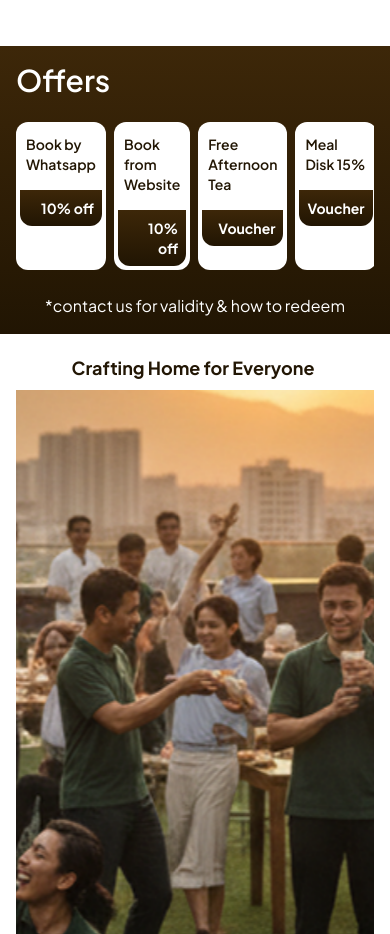
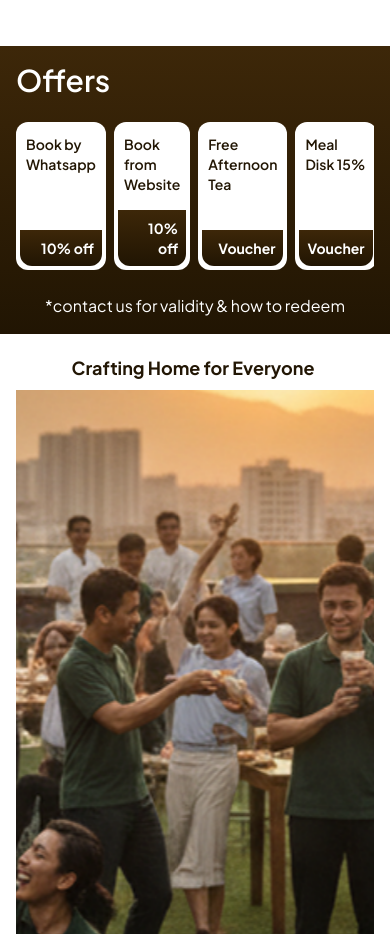
Before and after one commit to cokagung30/the-hita, a Next.js app: page / in a window 390 px wide. Shown: the part 4582-5516 px from the top of the page. Built offline with nearby package versions, Linux system fonts and the light colour scheme.

Commit message:
feat: update layout styling for offer titles to improve responsiveness

```diff
--- a/src/app/page.tsx
+++ b/src/app/page.tsx
@@ -725,7 +725,7 @@ export default function Home() {
                                             delay: i * 0.15 + 0.2,
                                             ease: "easeOut"
                                         }}
-                                        className="text-sm lg:text-3xl font-semibold text-[#221604] lg:mx-6 mx-1.5 lg:my-4 my-2 lg:whitespace-pre-line"
+                                        className="flex-1 text-sm lg:text-3xl font-semibold text-[#221604] lg:mx-6 mx-1.5 lg:my-4 my-2 lg:whitespace-pre-line"
                                     >
                                         {offer.title}
                                     </motion.div>
```
